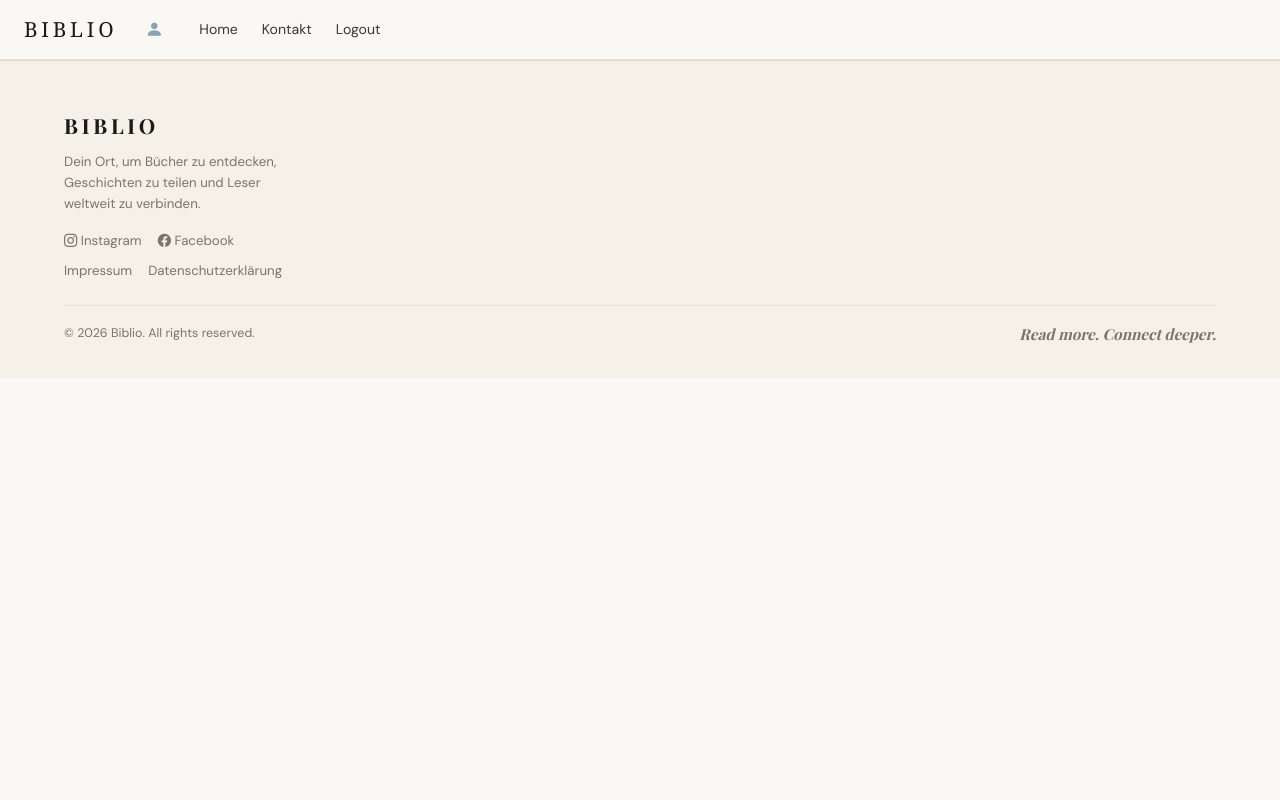
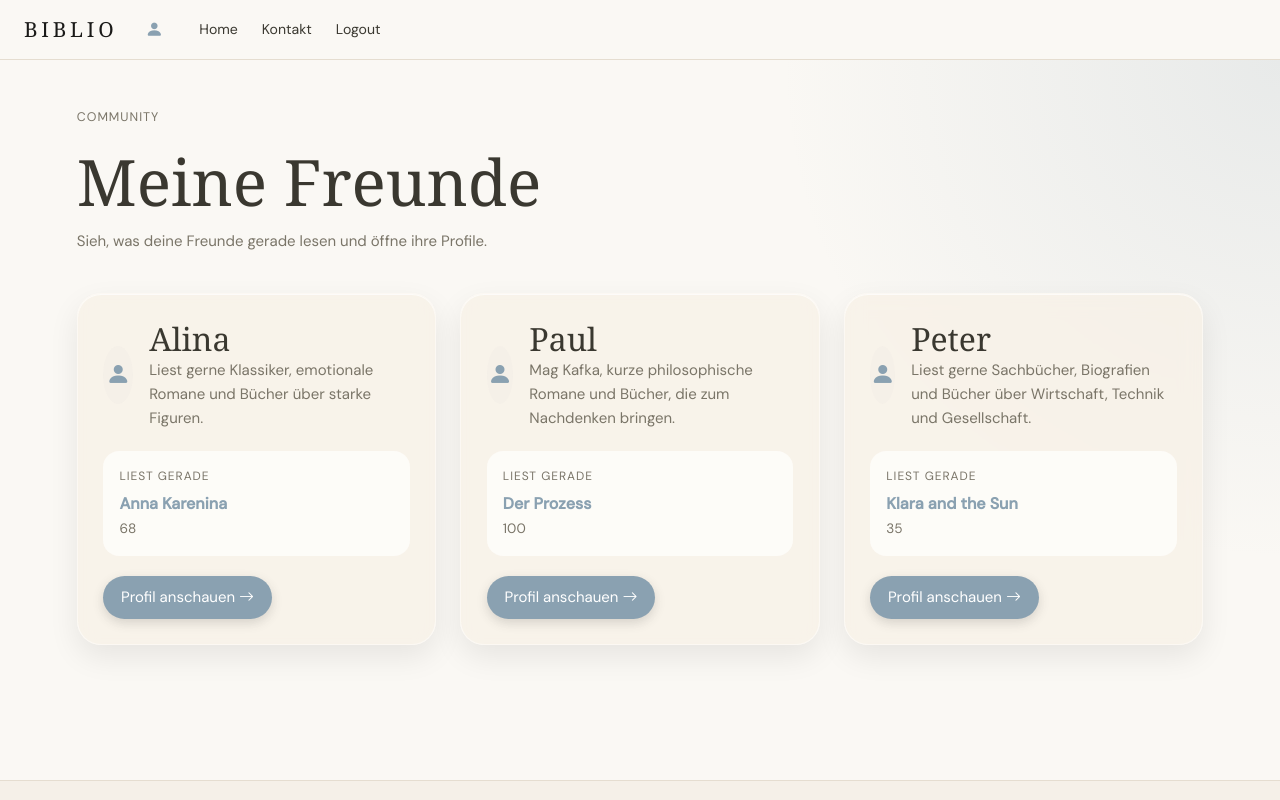
Before and after one commit to charlotteD06/biblio-deploy, a Vue app in the folder biblio/: page /friends in a window 1280 px wide. Shown: the top 800 px of the page. Built offline with nearby package versions, Linux system fonts and the light colour scheme; sample sign-in values are in the browser's storage; a web font is replaced by a local one.

Commit message:
Info was Freunde lesen und Freunde Übersicht

```diff
--- a/biblio/src/router/index.js
+++ b/biblio/src/router/index.js
@@ -3,6 +3,7 @@ import ProductCatalog from '../views/ProductCatalog.vue'
 import ProductDetail from '../views/ProductDetail.vue'
 import CreateBook from '../views/CreateBook.vue'
 import EditBook from '../views/EditBook.vue'
+import FriendsView from '../views/FriendsView.vue'
 
 import LoginView from '../views/LoginView.vue'
 import ProfileView from '../views/ProfileView.vue'
@@ -98,6 +99,12 @@ const router = createRouter({
   component: FriendProfileView,
   meta: { requiresAuth: true }
 },
+{
+  path: '/friends',
+  name: 'friends',
+  component: FriendsView,
+  meta: { requiresAuth: true }
+},
   ]
 })
 
--- /dev/null
+++ b/biblio/src/stores/friends.js
@@ -0,0 +1,115 @@
+import { defineStore } from 'pinia'
+
+export const useFriendsStore = defineStore('friends', {
+  state: () => ({
+    friends: JSON.parse(localStorage.getItem('biblio-friends')) || [
+      {
+        id: 1,
+        name: 'Alina',
+        bio: 'Liest gerne Klassiker, emotionale Romane und Bücher über starke Figuren.',
+        currentBook: {
+          id: 5,
+          title: 'Anna Karenina',
+          author: 'Leo Tolstoy',
+          image: 'https://covers.openlibrary.org/b/isbn/9780143035008-L.jpg',
+          progress: 68
+        },
+        favoriteBooks: [
+          {
+            id: 5,
+            title: 'Anna Karenina',
+            author: 'Leo Tolstoy',
+            image: 'https://covers.openlibrary.org/b/isbn/9780143035008-L.jpg'
+          },
+          {
+            id: 1,
+            title: 'A Little Life',
+            author: 'Hanya Yanagihara',
+            image: 'https://covers.openlibrary.org/b/isbn/9780804172707-L.jpg'
+          }
+        ],
+        favoriteCharacters: [
+          'Anna Karenina',
+          'Jude St. Francis',
+          'Willem Ragnarsson'
+        ]
+      },
+      {
+        id: 2,
+        name: 'Paul',
+        bio: 'Mag Kafka, kurze philosophische Romane und Bücher, die zum Nachdenken bringen.',
+        currentBook: {
+          id: 7,
+          title: 'Der Prozess',
+          author: 'Franz Kafka',
+          image: 'https://covers.openlibrary.org/b/isbn/9780141182902-L.jpg',
+          progress: 100
+        },
+        favoriteBooks: [
+          {
+            id: 7,
+            title: 'Der Prozess',
+            author: 'Franz Kafka',
+            image: 'https://covers.openlibrary.org/b/isbn/9780141182902-L.jpg'
+          },
+          {
+            id: 8,
+            title: 'Der kleine Prinz',
+            author: 'Antoine de Saint-Exupéry',
+            image: 'https://covers.openlibrary.org/b/isbn/9780156012195-L.jpg'
+          }
+        ],
+        favoriteCharacters: [
+          'Josef K.',
+          'Der kleine Prinz',
+          'K.'
+        ]
+      },
+      {
+        id: 3,
+        name: 'Peter',
+        bio: 'Liest gerne Sachbücher, Biografien und Bücher über Wirtschaft, Technik und Gesellschaft.',
+        currentBook: {
+          id: 2,
+          title: 'Klara and the Sun',
+          author: 'Kazuo Ishiguro',
+          image: 'https://covers.openlibrary.org/b/isbn/9780571364879-L.jpg',
+          progress: 35
+        },
+        favoriteBooks: [
+          {
+            id: 2,
+            title: 'Klara and the Sun',
+            author: 'Kazuo Ishiguro',
+            image: 'https://covers.openlibrary.org/b/isbn/9780571364879-L.jpg'
+          },
+          {
+            id: 8,
+            title: 'Der kleine Prinz',
+            author: 'Antoine de Saint-Exupéry',
+            image: 'https://covers.openlibrary.org/b/isbn/9780156012195-L.jpg'
+          }
+        ],
+        favoriteCharacters: [
+          'Klara',
+          'Der kleine Prinz',
+          'Josef K.'
+        ]
+      }
+    ]
+  }),
+
+  actions: {
+    save() {
+      localStorage.setItem('biblio-friends', JSON.stringify(this.friends))
+    },
+
+    updateFriendCurrentBook(friendId, book) {
+      const friend = this.friends.find(f => f.id === friendId)
+      if (!friend) return
+
+      friend.currentBook = book
+      this.save()
+    }
+  }
+})
--- a/biblio/src/views/FriendProfileView.vue
+++ b/biblio/src/views/FriendProfileView.vue
@@ -1,89 +1,14 @@
 <script setup>
 import { computed } from 'vue'
 import { useRoute, useRouter } from 'vue-router'
+import { useFriendsStore } from '../stores/friends.js'
 
 const route = useRoute()
 const router = useRouter()
-
-const friends = [
-  {
-    id: 1,
-    name: 'Alina',
-    bio: 'Liest gerne Klassiker, emotionale Romane und Bücher über starke Figuren.',
-    currentBook: {
-      id: 2,
-      title: 'Anna Karenina',
-      author: 'Leo Tolstoy',
-      image: 'https://covers.openlibrary.org/b/isbn/9780140449174-L.jpg',
-      progress: 68
-    },
-    favoriteBooks: [
-      {
-        id: 2,
-        title: 'Anna Karenina',
-        author: 'Leo Tolstoy',
-        image: 'https://covers.openlibrary.org/b/isbn/9780140449174-L.jpg'
-      },
-      {
-        id: 1,
-        title: 'A Little Life',
-        author: 'Hanya Yanagihara',
-        image: 'https://covers.openlibrary.org/b/isbn/9780804172707-L.jpg'
-      },
-      {
-        id: 3,
-        title: 'The Secret History',
-        author: 'Donna Tartt',
-        image: 'https://covers.openlibrary.org/b/isbn/9780316055437-L.jpg'
-      }
-    ],
-    favoriteCharacters: [
-      'Anna Karenina',
-      'Jude St. Francis',
-      'Willem Ragnarsson'
-    ]
-  },
-  {
-    id: 2,
-    name: 'Paul',
-    bio: 'Mag Kafka, kurze philosophische Romane und Bücher, die zum Nachdenken bringen.',
-    currentBook: {
-      id: 5,
-      title: 'Der Prozess',
-      author: 'Franz Kafka',
-      image: 'https://covers.openlibrary.org/b/isbn/9783150009675-L.jpg',
-      progress: 100
-    },
-    favoriteBooks: [
-      {
-        id: 5,
-        title: 'Der Prozess',
-        author: 'Franz Kafka',
-        image: 'https://covers.openlibrary.org/b/isbn/9783150009675-L.jpg'
-      },
-      {
-        id: 6,
-        title: 'Der kleine Prinz',
-        author: 'Antoine de Saint-Exupéry',
-        image: 'https://covers.openlibrary.org/b/isbn/9780156012195-L.jpg'
-      },
-      {
-        id: 3,
-        title: 'The Secret History',
-        author: 'Donna Tartt',
-        image: 'https://covers.openlibrary.org/b/isbn/9780316055437-L.jpg'
-      }
-    ],
-    favoriteCharacters: [
-      'Josef K.',
-      'Der kleine Prinz',
-      'Donna Tartt'
-    ]
-  }
-]
+const friendsStore = useFriendsStore()
 
 const friend = computed(() =>
-  friends.find(f => f.id === Number(route.params.id))
+  friendsStore.friends.find(f => f.id === Number(route.params.id))
 )
 
 function goToBook(id) {
@@ -120,8 +45,14 @@ function goToBook(id) {
           <p>{{ friend.currentBook.author }}</p>
         </div>
 
-        <div class="current-reading-content" @click="goToBook(friend.currentBook.id)">
-          <img :src="friend.currentBook.image" :alt="friend.currentBook.title" />
+        <div
+          class="current-reading-content"
+          @click="goToBook(friend.currentBook.id)"
+        >
+          <img
+            :src="friend.currentBook.image"
+            :alt="friend.currentBook.title"
+          />
 
           <div class="reading-info">
             <strong>{{ friend.currentBook.progress }}%</strong>
--- /dev/null
+++ b/biblio/src/views/FriendsView.vue
@@ -0,0 +1,193 @@
+<script setup>
+import { computed } from 'vue'
+import { useRouter } from 'vue-router'
+import { useFriendsStore } from '../stores/friends.js'
+
+const router = useRouter()
+const friendsStore = useFriendsStore()
+
+const friends = computed(() => friendsStore.friends)
+
+function goToFriendProfile(friendId) {
+  router.push(`/friends/${friendId}`)
+}
+
+function goToBook(bookId) {
+  router.push(`/product/${bookId}`)
+}
+</script>
+
+<template>
+  <main class="friends-page">
+    <section class="friends-hero">
+      <div>
+        <p class="eyebrow">Community</p>
+        <h1>Meine Freunde</h1>
+        <p>
+          Sieh, was deine Freunde gerade lesen und öffne ihre Profile.
+        </p>
+      </div>
+    </section>
+
+    <section class="friends-grid">
+      <article
+        v-for="friend in friends"
+        :key="friend.id"
+        class="friend-card"
+      >
+        <div class="friend-top">
+          <div class="avatar">
+            <i class="bi bi-person-fill"></i>
+          </div>
+
+          <div>
+            <h2>{{ friend.name }}</h2>
+            <p>{{ friend.bio }}</p>
+          </div>
+        </div>
+
+        <div class="current-book">
+          <p class="label">Liest gerade</p>
+
+          <button
+            class="book-link"
+            @click="goToBook(friend.currentBook.id)"
+          >
+            {{ friend.currentBook.title }}
+          </button>
+
+          <span>{{ friend.currentBook.progress }}</span>
+        </div>
+
+        <button
+          class="profile-btn"
+          @click="goToFriendProfile(friend.id)"
+        >
+          Profil anschauen
+          <i class="bi bi-arrow-right"></i>
+        </button>
+      </article>
+    </section>
+  </main>
+</template>
+
+<style scoped>
+.friends-page {
+  min-height: calc(100vh - 80px);
+  background:
+    radial-gradient(circle at top right, rgba(138,161,177,0.16), transparent 34%),
+    var(--beige);
+  padding: 3rem clamp(1.5rem, 6vw, 6rem);
+}
+
+.friends-hero {
+  max-width: 1200px;
+  margin: 0 auto 2.5rem;
+}
+
+.eyebrow {
+  color: var(--accent);
+  text-transform: uppercase;
+  letter-spacing: 0.08em;
+  font-size: 0.78rem;
+}
+
+.friends-hero h1 {
+  font-family: Georgia, serif;
+  font-size: clamp(2.5rem, 5vw, 4.5rem);
+}
+
+.friends-hero p {
+  color: var(--text-muted);
+  max-width: 650px;
+}
+
+.friends-grid {
+  max-width: 1200px;
+  margin: auto;
+  display: grid;
+  grid-template-columns: repeat(auto-fill, minmax(330px, 1fr));
+  gap: 1.5rem;
+}
+
+.friend-card {
+  background: rgba(247,241,230,0.76);
+  border: 1px solid rgba(255,255,255,0.45);
+  border-radius: 24px;
+  padding: 1.6rem;
+  box-shadow:
+    0 12px 30px rgba(0,0,0,0.08),
+    inset 0 1px 0 rgba(255,255,255,0.7);
+  backdrop-filter: blur(10px);
+}
+
+.friend-top {
+  display: flex;
+  gap: 1rem;
+  align-items: center;
+  margin-bottom: 1.3rem;
+}
+
+.avatar {
+  width: 58px;
+  height: 58px;
+  border-radius: 50%;
+  background: var(--beige-dark);
+  color: var(--accent);
+  display: grid;
+  place-items: center;
+  font-size: 1.5rem;
+}
+
+.friend-card h2 {
+  font-family: Georgia, serif;
+  margin: 0;
+}
+
+.friend-card p {
+  color: var(--text-muted);
+  margin: 0;
+}
+
+.current-book {
+  background: rgba(255,255,255,0.65);
+  border-radius: 16px;
+  padding: 1rem;
+  margin-bottom: 1.2rem;
+}
+
+.label {
+  font-size: 0.75rem;
+  text-transform: uppercase;
+  letter-spacing: 0.08em;
+  margin-bottom: 0.3rem !important;
+}
+
+.book-link {
+  display: block;
+  border: none;
+  background: transparent;
+  color: var(--accent);
+  padding: 0;
+  font-weight: 600;
+  font-size: 1rem;
+}
+
+.book-link:hover {
+  text-decoration: underline;
+}
+
+.current-book span {
+  color: var(--text-muted);
+  font-size: 0.85rem;
+}
+
+.profile-btn {
+  border: none;
+  border-radius: 50px;
+  background: var(--accent);
+  color: white;
+  padding: 0.6rem 1.1rem;
+  box-shadow: 0 4px 12px rgba(0,0,0,0.14);
+}
+</style>
--- a/biblio/src/views/HomeView.vue
+++ b/biblio/src/views/HomeView.vue
@@ -3,6 +3,7 @@ import { ref, computed } from 'vue'
 import { useRouter } from 'vue-router'
 import { useAuthStore } from '../stores/auth.js'
 import { useLibraryStore } from '../stores/library.js'
+import { useFriendsStore } from '../stores/friends.js'
 
 const router = useRouter()
 const authStore = useAuthStore()
@@ -40,22 +41,9 @@ const recommendedBooks = [
   }
 ]
 
-const friends = [
-  {
-    id: 1,
-    name: 'Alina',
-    bookTitle: 'Anna Karenina',
-    bookProgress: 'Seite 487',
-    bookId: 2
-  },
-  {
-    id: 2,
-    name: 'Paul',
-    bookTitle: 'Der Prozess',
-    bookProgress: 'fertig',
-    bookId: 5
-  }
-]
+const friendsStore = useFriendsStore()
+
+const friends = computed(() => friendsStore.friends)
 
 function goToFriendProfile(friendId) {
   router.push(`/friends/${friendId}`)
@@ -247,8 +235,8 @@ function saveProgress() {
       <section class="friends-card">
         <div class="section-header">
           <h2>Freunde lesen</h2>
-          <button class="details-link" @click="router.push('/library')">
-            Alle anzeigen
+          <button class="details-link" @click="router.push('/friends')">
+              Alle anzeigen
           </button>
         </div>
 
@@ -265,13 +253,14 @@ function saveProgress() {
 
             <p>
               Liest
-              <button
-                class="book-title-link"
-                @click="goToBook(friend.bookId)"
-              >
-                {{ friend.bookTitle }}
-              </button>
-              · {{ friend.bookProgress }}
+            <button
+              class="book-title-link"
+              @click="goToBook(friend.currentBook.id)"
+            >
+              {{ friend.currentBook.title }}
+            </button>
+
+            · {{ friend.currentBook.progress }}
             </p>
 
             <button
```
